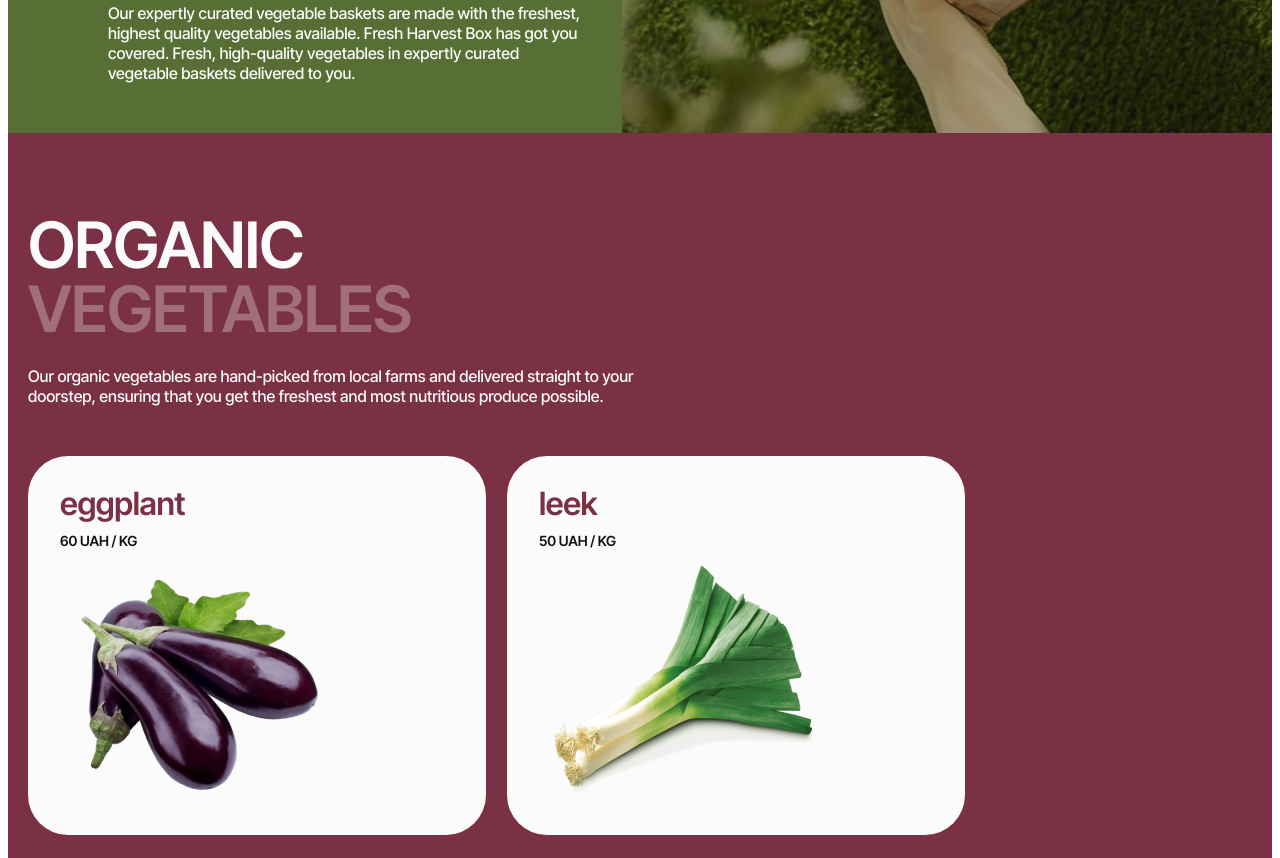
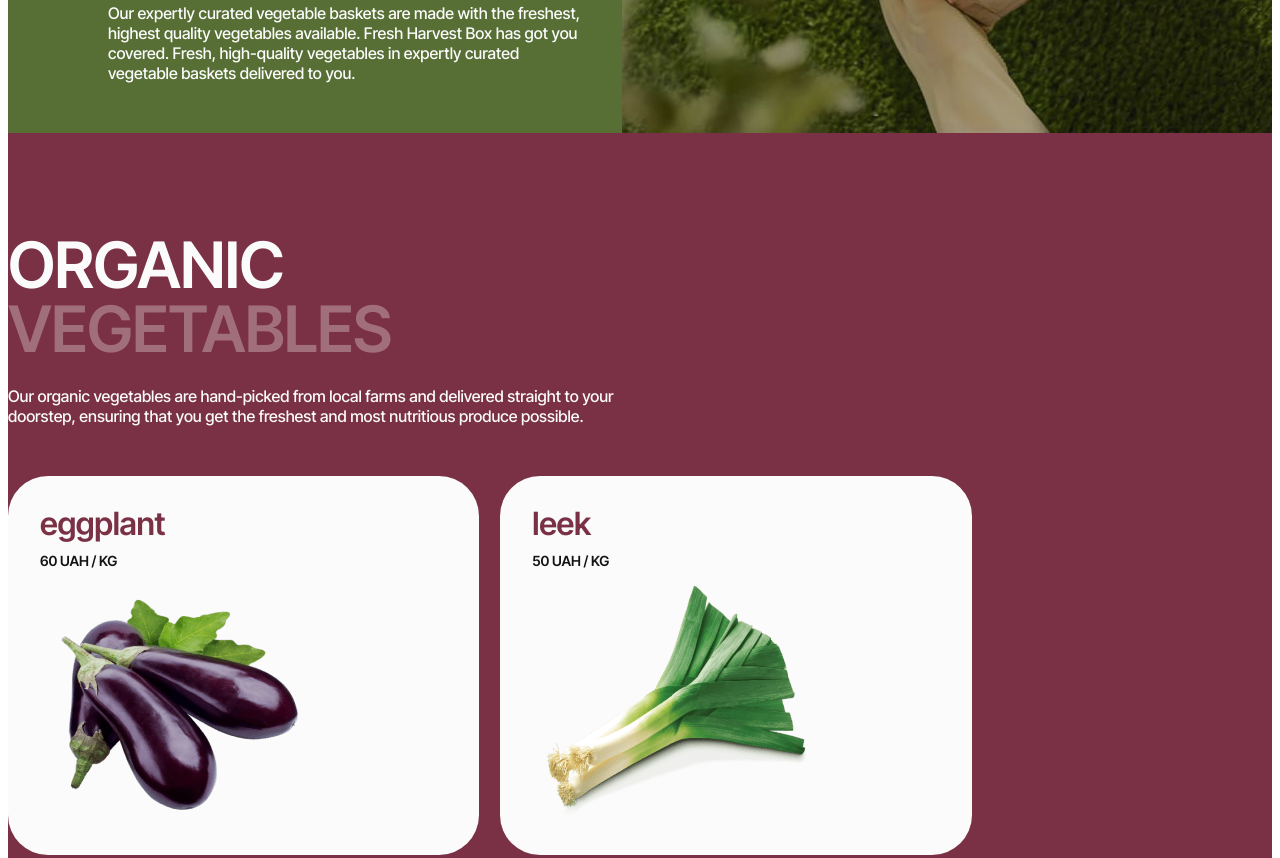
Before and after one commit to migell1415/avocado-team, a website built with Vite: page src/index.html in a window 1280 px wide. Shown: the part 693-1551 px from the top of the page. Built offline with nearby package versions, Linux system fonts and the light colour scheme.

Commit message:
Update vegetables.css

```diff
--- a/src/css/vegetables.css
+++ b/src/css/vegetables.css
@@ -68,7 +68,7 @@
 
 @media screen and (min-width: 768px) {
     .vegetables {
-        padding: 100px 0x;
+        padding: 100px 0;
     }
 
     .veg-title {
```
